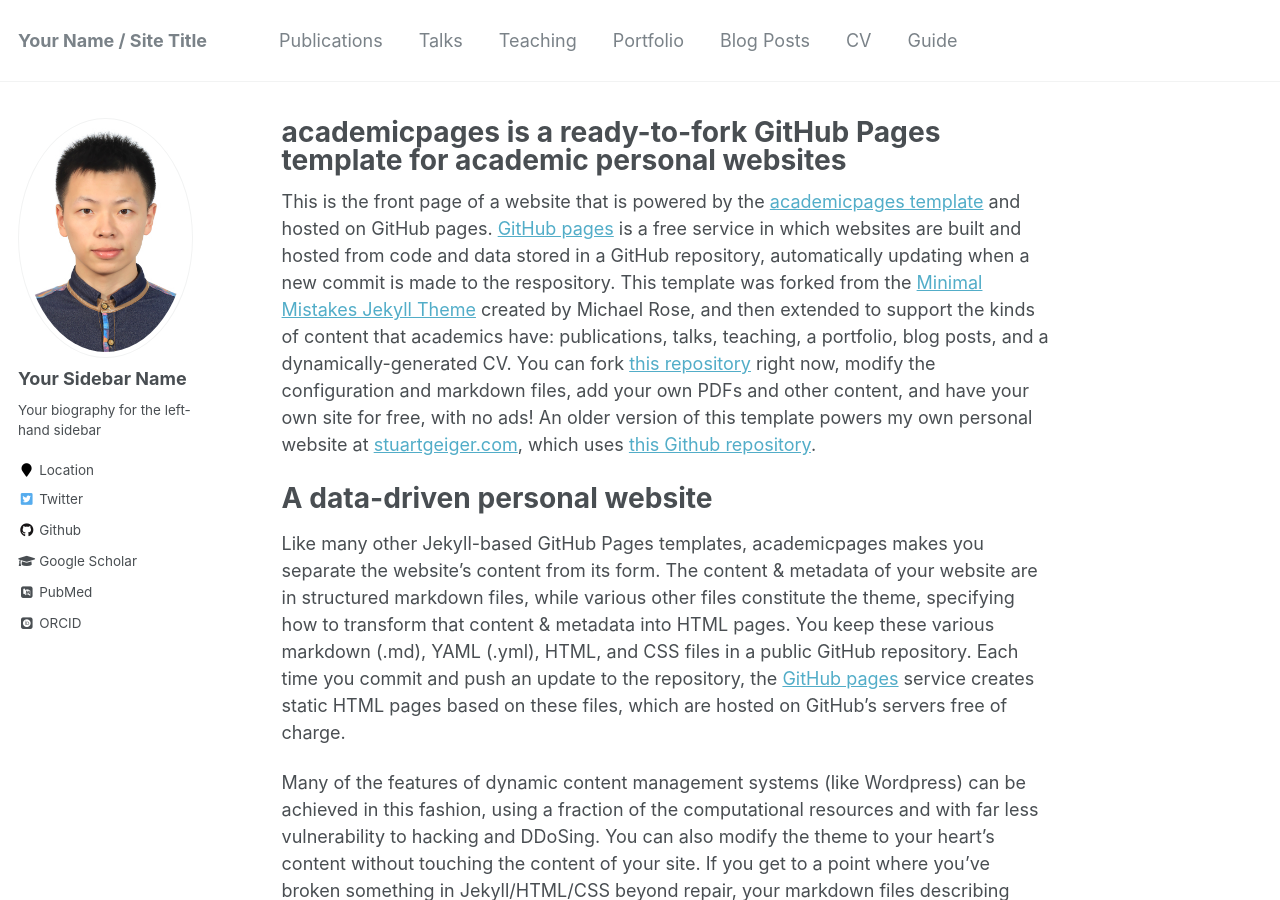
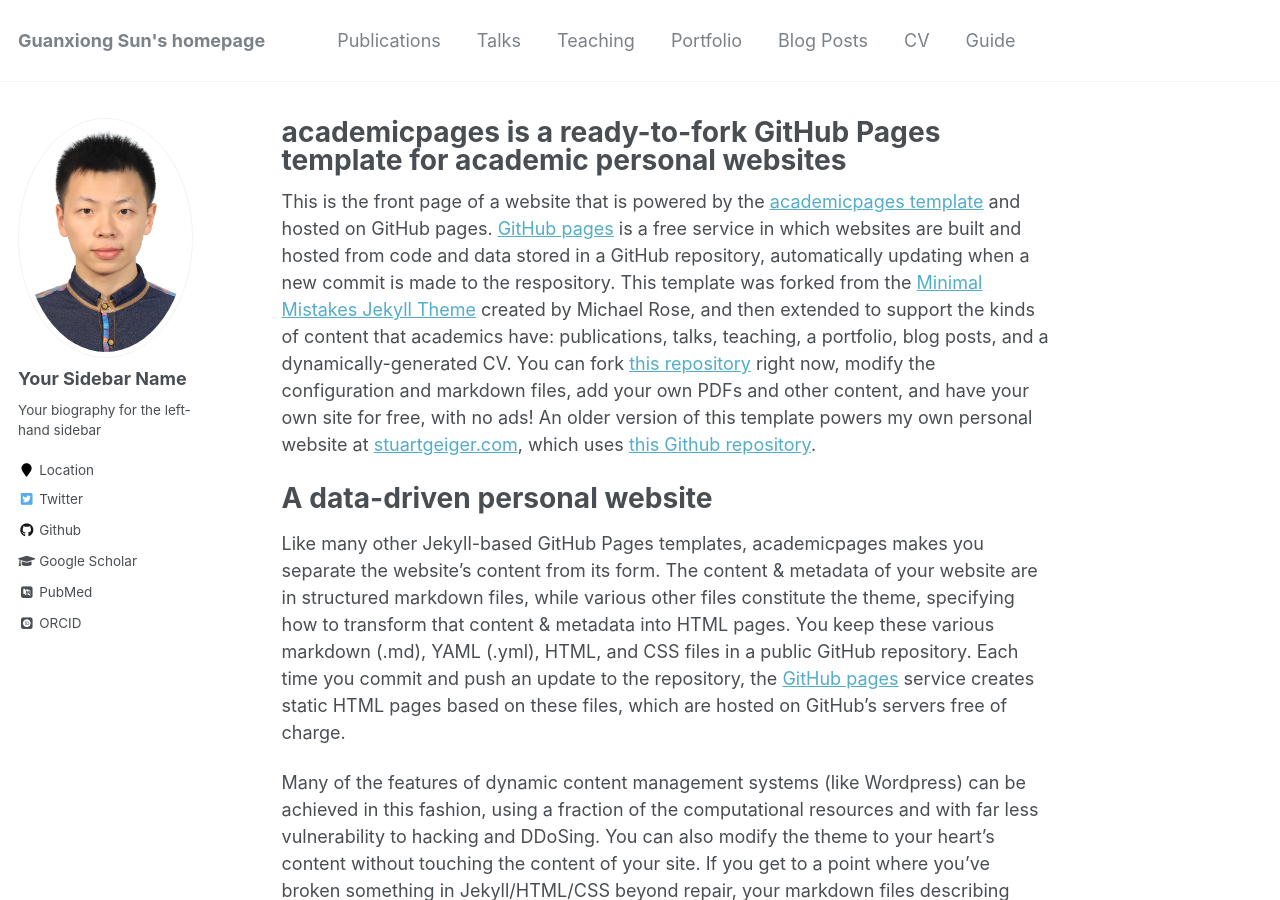
Before and after one commit to guanxiongsun/julie.github.io, a Jekyll site: the page built from _pages/about.md, in a window 1280 px wide and 900 px high. Built offline with Jekyll 4.4.1, drawn with Linux system fonts in a browser that asks for light colours; some web fonts are replaced; some of the changed text lies outside the part shown.

Commit message:
first commit

```diff
--- a/_config.yml
+++ b/_config.yml
@@ -7,10 +7,10 @@
 
 # Site Settings
 locale                   : "en-US"
-title                    : "Your Name / Site Title"
+title                    : "Guanxiong Sun's homepage"
 title_separator          : "-"
-name                     : &name "Your Name"
-description              : &description "personal description"
+name                     : &name "Guanxiong Sun"
+description              : &description "Queen's University Belfast"
 url                      : https://academicpages.github.io # the base hostname & protocol for your site e.g. "https://mmistakes.github.io"
 baseurl                  : "" # the subpath of your site, e.g. "/blog"
 repository               : "academicpages/academicpages.github.io"
```
